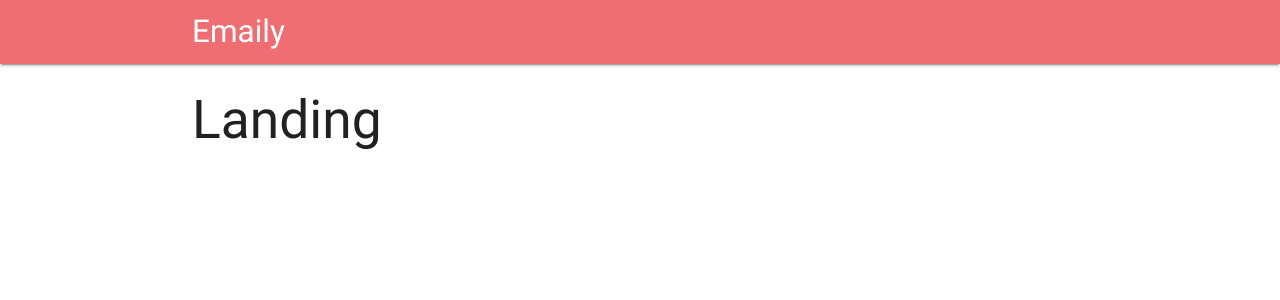
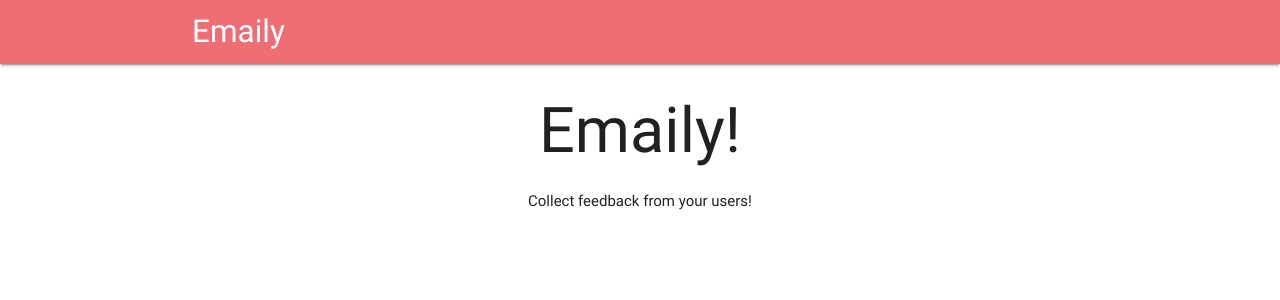
Before and after one commit to afady/emaily-node-server, a React (Create React App) app in the folder client/: page / in a window 1280 px wide. Shown: the top 300 px of the page. Built offline with nearby package versions, Linux system fonts and the light colour scheme; no server answers.

Commit message:
added connected-react-router

```diff
--- a/client/package.json
+++ b/client/package.json
@@ -15,6 +15,8 @@
   },
   "dependencies": {
     "axios": "^0.18.0",
+    "connected-react-router": "^4.3.0",
+    "history": "^4.7.2",
     "materialize-css": "^0.100.2",
     "react": "^16.4.0",
     "react-dom": "^16.4.0",
--- a/client/src/actions/index.js
+++ b/client/src/actions/index.js
@@ -1,4 +1,5 @@
 import axios from "axios";
+import { push } from "connected-react-router";
 import { FETCH_USER, LOGOUT } from "./types";
 
 export const fetchUser = () => async dispatch => {
@@ -11,8 +12,10 @@ export const fetchUser = () => async dispatch => {
 
 export const logout = () => async dispatch => {
   const res = await axios.get("/api/logout");
-  dispatch({
+  await dispatch({
     type: LOGOUT,
     payload: res.data
   });
+
+  dispatch(push("/"));
 };
--- a/client/src/components/App.js
+++ b/client/src/components/App.js
@@ -1,13 +1,14 @@
 import React, { Component } from "react";
-import { BrowserRouter, Route } from "react-router-dom";
+import { BrowserRouter, Route, Switch } from "react-router-dom";
+import { ConnectedRouter } from "connected-react-router";
 import { connect } from "react-redux";
 import * as actions from "../actions";
 
 import Header from "./Header";
+import Landing from "./Landing";
 
 const Dashboard = () => <h2>Dashboard</h2>;
 const SurveyNew = () => <h2>SurveyNew</h2>;
-const Landing = () => <h2>Landing</h2>;
 
 class App extends Component {
   componentDidMount() {
@@ -17,16 +18,25 @@ class App extends Component {
   render() {
     return (
       <div>
+        <ConnectedRouter history={this.props.history}>
           <BrowserRouter>
             <div>
               <Header logout={this.props.logout} />
               <div className="container">
+                <Switch>
                   <Route exact path="/" component={Landing} />
                   <Route exact path="/surveys" component={Dashboard} />
                   <Route exact path="/surveys/new" component={SurveyNew} />
+                  <Route
+                    render={() => (
+                      <div>The page you're looking for doesn't exist.</div>
+                    )}
+                  />
+                </Switch>
               </div>
             </div>
           </BrowserRouter>
+        </ConnectedRouter>
       </div>
     );
   }
--- a/client/src/components/Header.js
+++ b/client/src/components/Header.js
@@ -1,5 +1,6 @@
 import React, { Component } from "react";
 import { connect } from "react-redux";
+import { Link } from "react-router-dom";
 
 class Header extends Component {
   renderContent() {
@@ -25,9 +26,9 @@ class Header extends Component {
     return (
       <nav>
         <div className="nav-wrapper container">
-          <a href="#" className="brand-logo">
+          <Link to={this.props.auth ? "/surveys" : "/"} className="brand-logo">
             Emaily
-          </a>
+          </Link>
           <ul id="nav-mobile" className="right hide-on-med-and-down">
             {this.renderContent()}
           </ul>
--- /dev/null
+++ b/client/src/components/Landing.js
@@ -0,0 +1,12 @@
+import React from "react";
+
+const Landing = () => {
+  return (
+    <div style={{ textAlign: "center" }}>
+      <h1>Emaily!</h1>
+      Collect feedback from your users!
+    </div>
+  );
+};
+
+export default Landing;
--- a/client/src/index.js
+++ b/client/src/index.js
@@ -2,17 +2,26 @@ import "materialize-css/dist/css/materialize.min.css";
 import React from "react";
 import ReactDOM from "react-dom";
 import { Provider } from "react-redux";
-import { createStore, applyMiddleware } from "redux";
+import { createBrowserHistory } from "history";
+import { createStore, compose, applyMiddleware } from "redux";
+import { connectRouter, routerMiddleware } from "connected-react-router";
+
 import reduxThunk from "redux-thunk";
 
 import App from "./components/App";
 import reducers from "./reducers";
 
-const store = createStore(reducers, {}, applyMiddleware(reduxThunk));
+const history = createBrowserHistory();
+
+const store = createStore(
+  connectRouter(history)(reducers),
+  {},
+  compose(applyMiddleware(routerMiddleware(history), reduxThunk))
+);
 
 ReactDOM.render(
   <Provider store={store}>
-    <App />
+    <App history={history} />
   </Provider>,
   document.querySelector("#root")
 );
```
Also changed, not shown: 1 other file (tests, documents, lock files or other folders). Lines whose indentation alone changed are shown as unchanged.
